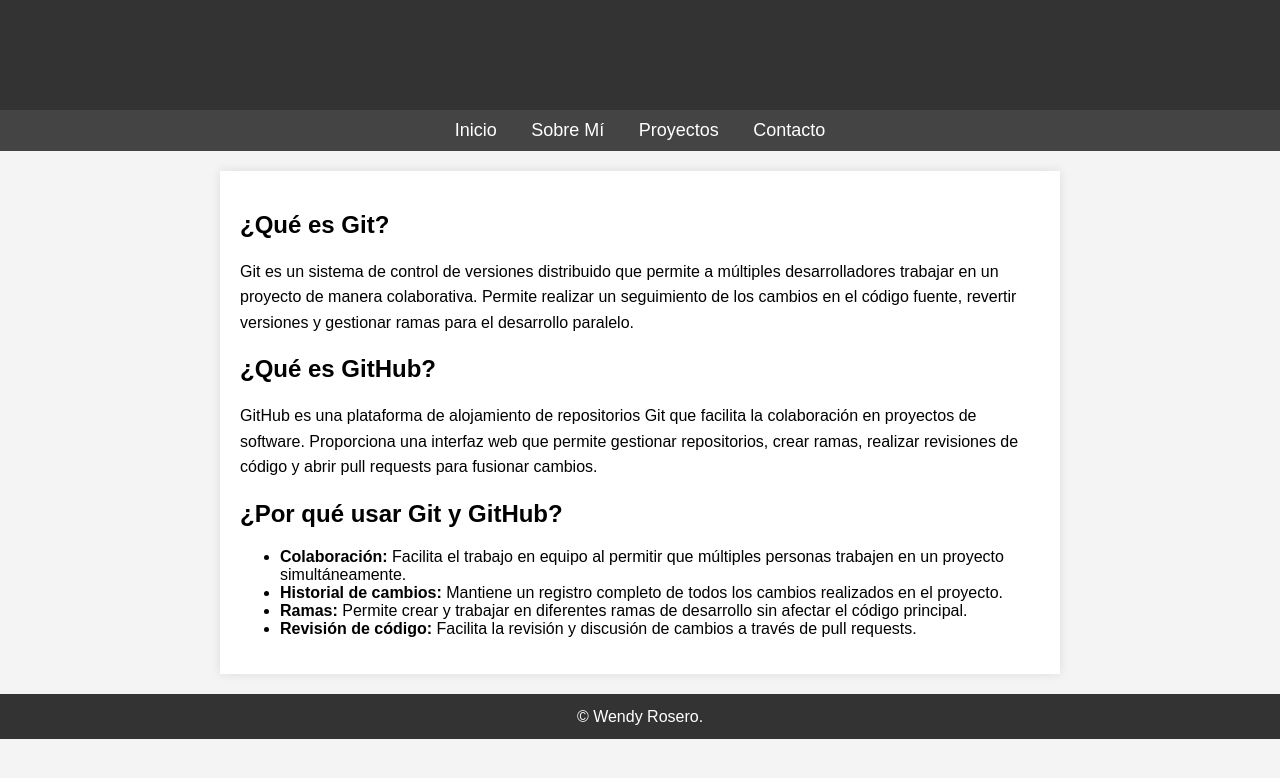
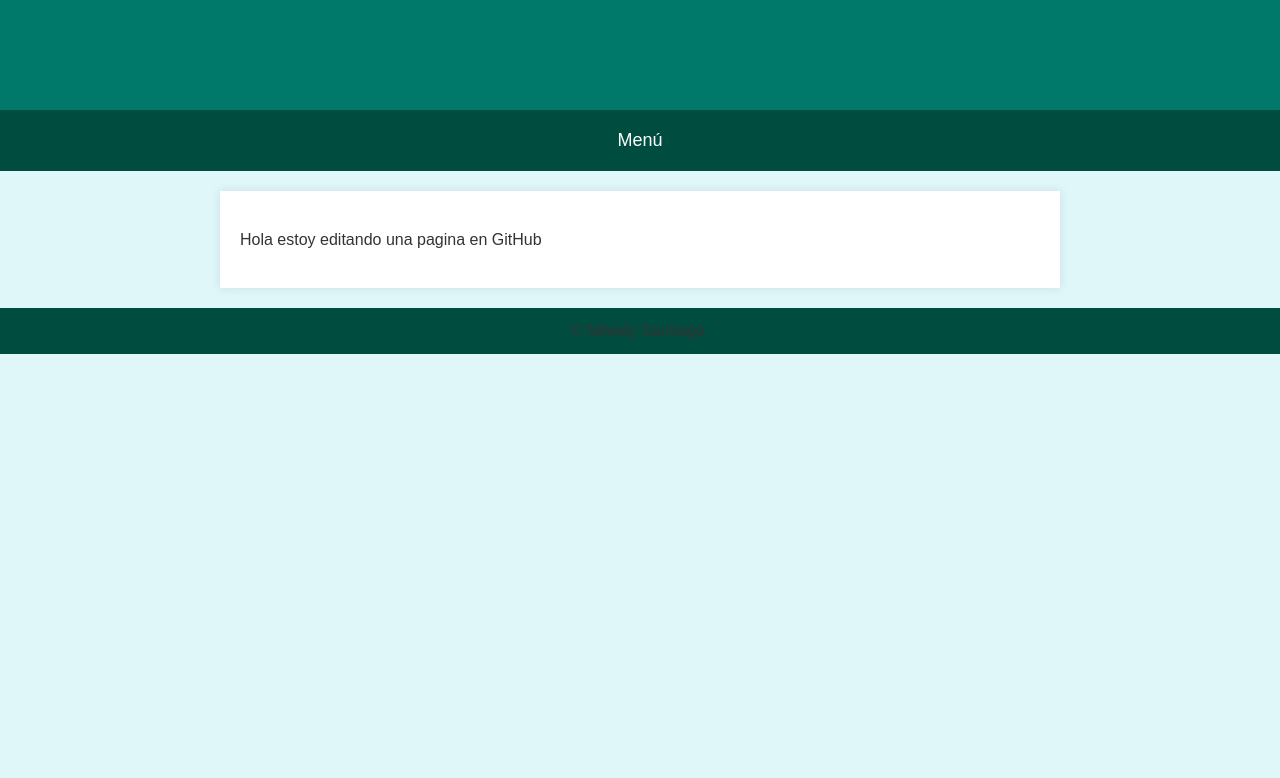
Before and after one commit to Mileidyliseth/actividad-de-hit-sena-mileidy, a plain HTML site: page index.html in a window 1280 px wide. Drawn offline with Linux system fonts and the light colour scheme.

Commit message:
le cambie a las paginas el color tambien el menu para que sea desplegable le cambie el contenido de la pagina de inicio por hola estoy editando en git hub, cambie el contenido de todos los pie de pagina por el nombre Mileidy Santiago y cambie el contenido de la pagina sobre mi por informacion de mi

```diff
--- a/index.html
+++ b/index.html
@@ -8,54 +8,86 @@
     <style>
         body {
             font-family: Arial, sans-serif;
-            background-color: #f4f4f4;
+            background-color: #e0f7fa;
             margin: 0;
             padding: 0;
         }
 
         header {
-            background-color: #333;
-            color: white;
+            background-color: #00796b;
+            color: #ffffff;
             padding: 15px 0;
             text-align: center;
         }
 
         nav {
-            background-color: #444;
+            background-color: #004d40;
             padding: 10px;
             text-align: center;
+            position: relative;
+        }
+
+        nav .menu {
+            display: inline-block;
+            position: relative;
+        }
+
+        nav .menu:hover .submenu {
+            display: block;
         }
 
         nav a {
-            color: white;
+            color: #ffffff;
             margin: 0 15px;
             text-decoration: none;
             font-size: 18px;
+            display: block;
+            padding: 10px;
+            transition: background-color 0.3s;
+        }
+
+        nav .submenu {
+            display: none;
+            position: absolute;
+            background-color: #00796b;
+            top: 100%;
+            left: 0;
+            min-width: 150px;
+            text-align: left;
+            box-shadow: 0 8px 16px rgba(0, 0, 0, 0.1);
+        }
+
+        nav .submenu a {
+            margin: 0;
+            padding: 10px 15px;
+            color: #e0f7fa;
         }
 
         nav a:hover {
+            background-color: #00695c;
             text-decoration: underline;
         }
 
         main {
             padding: 20px;
-            background-color: white;
+            background-color: #ffffff;
             max-width: 800px;
             margin: 20px auto;
             box-shadow: 0 0 10px rgba(0, 0, 0, 0.1);
         }
 
         h1 {
-            color: #333;
+            color: #00796b;
         }
 
         p {
             line-height: 1.6;
+            color: #333;
         }
 
         footer {
-            background-color: #333;
-            color: white;
+            background-color: #004d40;
+            color: #ffffff;
             text-align: center;
             padding: 10px 0;
             margin-top: 20px;
@@ -69,38 +101,27 @@
 
 <body>
     <header>
-        <h1>Bienvenido a Mi Página Personal</h1>
+        <h1>index</h1>
     </header>
 
     <nav>
-        <a href="index.html">Inicio</a>
-        <a href="sobremi.html">Sobre Mí</a>
-        <a href="proyectos.html">Proyectos</a>
-        <a href="contacto.html">Contacto</a>
+        <div class="menu">
+            <a href="#">Menú</a>
+            <div class="submenu">
+                <a href="index.html">Inicio</a>
+                <a href="sobremi.html">Sobre Mí</a>
+                <a href="proyectos.html">Proyectos</a>
+                <a href="contacto.html">Contacto</a>
+            </div>
+        </div>
     </nav>
 
     <main>
-        <h2>¿Qué es Git?</h2>
-        <p>Git es un sistema de control de versiones distribuido que permite a múltiples desarrolladores trabajar en un
-            proyecto de manera colaborativa. Permite realizar un seguimiento de los cambios en el código fuente, revertir
-            versiones y gestionar ramas para el desarrollo paralelo.</p>
-
-        <h2>¿Qué es GitHub?</h2>
-        <p>GitHub es una plataforma de alojamiento de repositorios Git que facilita la colaboración en proyectos de
-            software. Proporciona una interfaz web que permite gestionar repositorios, crear ramas, realizar revisiones
-            de código y abrir pull requests para fusionar cambios.</p>
-
-        <h2>¿Por qué usar Git y GitHub?</h2>
-        <ul>
-            <li><strong>Colaboración:</strong> Facilita el trabajo en equipo al permitir que múltiples personas trabajen en un proyecto simultáneamente.</li>
-            <li><strong>Historial de cambios:</strong> Mantiene un registro completo de todos los cambios realizados en el proyecto.</li>
-            <li><strong>Ramas:</strong> Permite crear y trabajar en diferentes ramas de desarrollo sin afectar el código principal.</li>
-            <li><strong>Revisión de código:</strong> Facilita la revisión y discusión de cambios a través de pull requests.</li>
-        </ul>
+        <p>Hola estoy editando una pagina en GitHub</p>
     </main>
 
     <footer>
-        <p>&copy; Wendy Rosero.</p>
+        <p>&copy; Mileidy Santiago.</p>
     </footer>
 </body>
 
```
